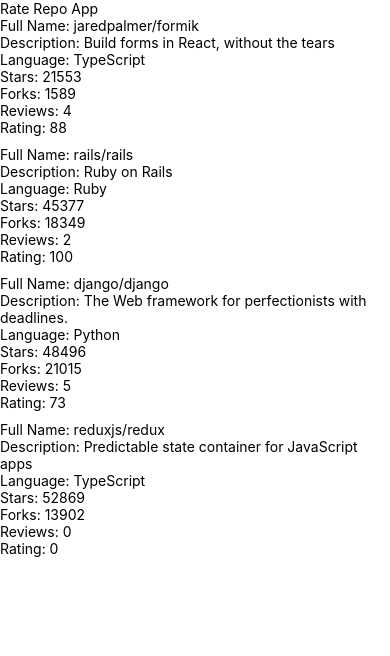
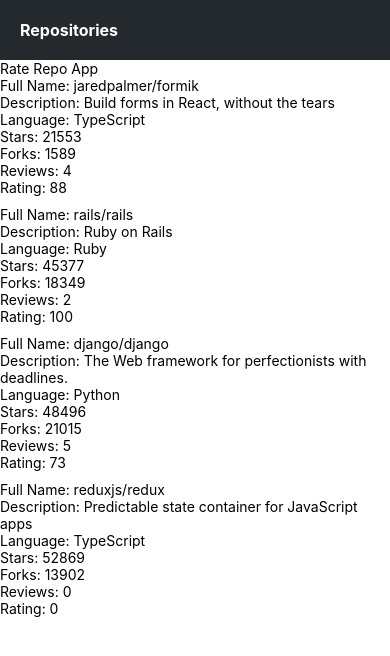
Before and after one commit to mrhorst/rate-repository-app, a React Native app: screen / in a window 390 px wide. Shown: the top 656 px of the page. Built offline with nearby package versions, Linux system fonts and the light colour scheme.

Commit message:
finish 10.4

```diff
--- /dev/null
+++ b/src/components/AppBar.jsx
@@ -0,0 +1,41 @@
+import { Text, View, StyleSheet, Pressable } from 'react-native';
+import Constants from 'expo-constants';
+import theme from '../theme';
+
+const styles = StyleSheet.create({
+  container: {
+    paddingTop: Constants.statusBarHeight + 10,
+    backgroundColor: theme.colors.appBarBackground,
+    paddingLeft: 10,
+    paddingBottom: 10,
+  },
+  tabContainer: {
+    paddingVertical: 10,
+    paddingHorizontal: 10,
+  },
+  appBarText: {
+    color: '#fff',
+    fontSize: theme.fontSizes.subheading,
+    fontWeight: theme.fontWeights.bold,
+  },
+});
+
+const AppBar = () => {
+  return (
+    <View style={styles.container}>
+      <AppBarTab>Repositories</AppBarTab>
+    </View>
+  );
+};
+
+const AppBarTab = ({ children }) => {
+  return (
+    <View style={styles.tabContainer}>
+      <Pressable>
+        <Text style={styles.appBarText}>{children}</Text>
+      </Pressable>
+    </View>
+  );
+};
+
+export default AppBar;
--- a/src/components/Main.jsx
+++ b/src/components/Main.jsx
@@ -1,10 +1,9 @@
-import Constants from 'expo-constants';
 import { Text, View, StyleSheet } from 'react-native';
 import RepositoryList from './RepositoryList';
+import AppBar from './AppBar';
 
 const styles = StyleSheet.create({
   container: {
-    marginTop: Constants.statusBarHeight,
     flexGrow: 1,
     flexShrink: 1,
   },
@@ -13,6 +12,7 @@
 const Main = () => {
   return (
     <View style={styles.container}>
+      <AppBar />
       <Text>Rate Repo App</Text>
       <Text>
         <RepositoryList />
--- /dev/null
+++ b/src/theme.js
@@ -0,0 +1,21 @@
+const theme = {
+  colors: {
+    appBarBackground: '#24292e',
+    textPrimary: '#24292e',
+    textSecondary: '#586069',
+    primary: '#0366d6',
+  },
+  fontSizes: {
+    body: 14,
+    subheading: 16,
+  },
+  fonts: {
+    main: 'System',
+  },
+  fontWeights: {
+    normal: '400',
+    bold: '700',
+  },
+};
+
+export default theme;
```
